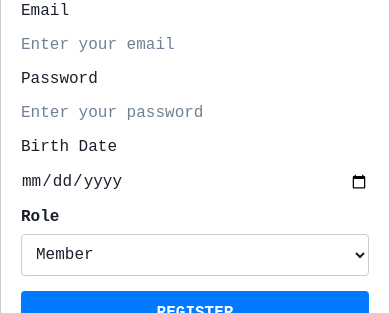
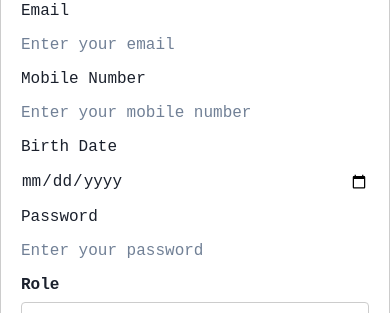
Before and after one commit to ALI-HARIZ-PERSONAL/DESaP-ts, a Next.js app: page /account/register in a window 390 px wide. Shown: the part 221-534 px from the top of the page. Built offline with nearby package versions, Linux system fonts and the light colour scheme; no server answers.

Commit message:
added mobile number field in registration page

```diff
--- a/app/(desap)/account/register/page.tsx
+++ b/app/(desap)/account/register/page.tsx
@@ -47,7 +47,7 @@ const RegistrationPage = () => {
     const handleSubmit = async (e: React.FormEvent) => {
         e.preventDefault();
 
-        if (!formData.username || !formData.email || !formData.password) {
+        if (!formData.username || !formData.email || !formData.password || !formData.mobileNumber) {
             alert('All fields are required!');
             return;
         }
@@ -137,13 +137,13 @@ const RegistrationPage = () => {
                     />
                 </div>
                 <div>
-                    <label htmlFor="password">Password</label>
+                    <label htmlFor="mobileNumber">Mobile Number</label>
                     <input
-                        type="password"
-                        id="password"
-                        name="password"
-                        placeholder="Enter your password"
-                        value={formData.password}
+                        type="tel"
+                        id="mobileNumber"
+                        name="mobileNumber"
+                        placeholder="Enter your mobile number"
+                        value={formData.mobileNumber}
                         onChange={handleChange}
                         style={{ display: 'block', width: '100%', margin: '10px 0' }}
                     />
@@ -161,7 +161,18 @@ const RegistrationPage = () => {
                     />
                     {ageError && <p style={{ color: 'red' }}>{ageError}</p>}
                 </div>
-
+                <div>
+                    <label htmlFor="password">Password</label>
+                    <input
+                        type="password"
+                        id="password"
+                        name="password"
+                        placeholder="Enter your password"
+                        value={formData.password}
+                        onChange={handleChange}
+                        style={{ display: 'block', width: '100%', margin: '10px 0' }}
+                    />
+                </div>
 
                 {/* Role Dropdown */}
                 <div style={{ marginBottom: '15px' }}>
```
